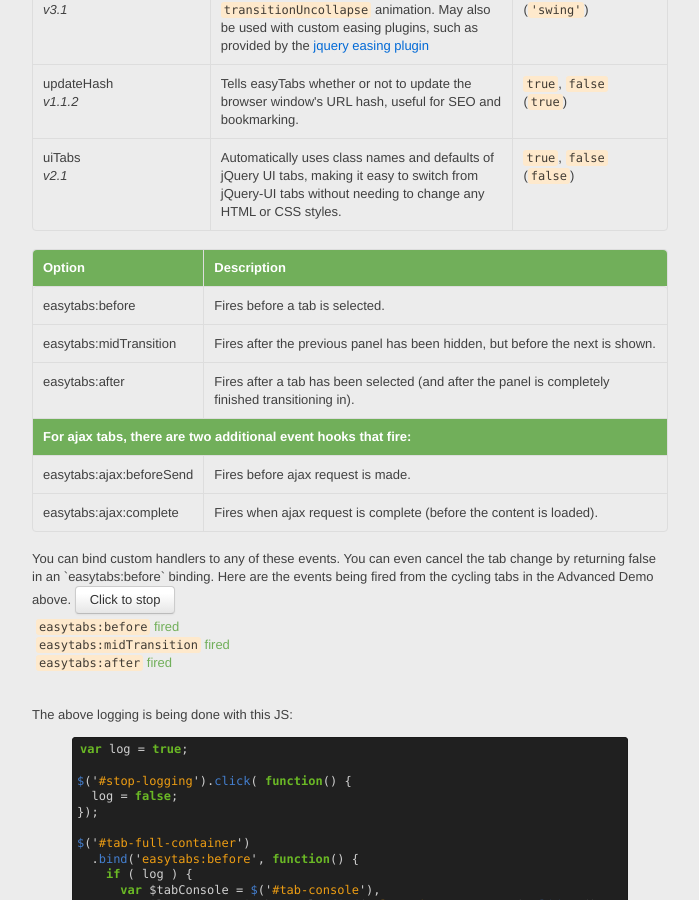
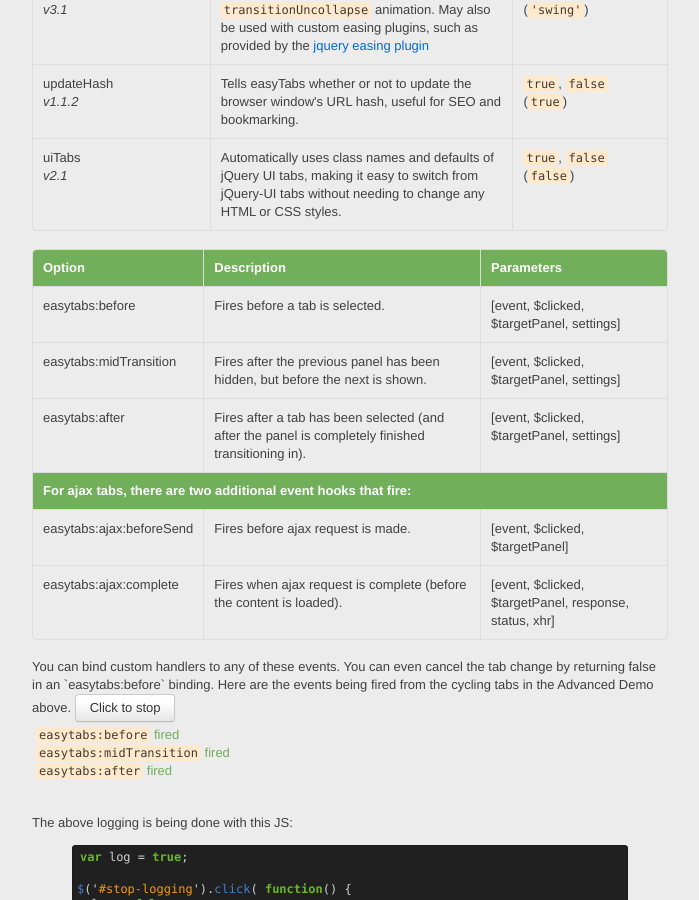
Before and after one commit to alfajango/alfajango.github.com, a Jekyll site: the page built from _posts/2012-01-09-easytabs.md, in a window 1280 px wide and 900 px high, scrolled down 6432 px. Shown: the whole window, without its empty margins (131-830 px from the left). Built offline with Jekyll 4.4.1, drawn with Linux system fonts in a browser that asks for light colours; nearby versions of some CDN libraries; library files that are not in the unit come from our copies; Markdown is read by kramdown in place of the engine named in the settings.

Commit message:
Added easytabs documentation for event parameters

```diff
--- a/_posts/2012-01-09-easytabs.md
+++ b/_posts/2012-01-09-easytabs.md
@@ -476,30 +476,36 @@ jQuery EasyTabs fires off three events to which you can bind your own functional
  <thead>
   <th>Option</th>
   <th>Description</th>
+  <th>Parameters</th>
  </thead>
  <tbody>
   <tr>
    <td>easytabs:before</td>
    <td>Fires before a tab is selected.</td>
+   <td>[event, $clicked, $targetPanel, settings]</td>
   </tr>
   <tr>
    <td>easytabs:midTransition</td>
    <td>Fires after the previous panel has been hidden, but before the next is shown.</td>
+   <td>[event, $clicked, $targetPanel, settings]</td>
   </tr>
   <tr>
    <td>easytabs:after</td>
    <td>Fires after a tab has been selected (and after the panel is completely finished transitioning in).</td>
+   <td>[event, $clicked, $targetPanel, settings]</td>
   </tr>
   <tr>
-   <th colspan=2>For ajax tabs, there are two additional event hooks that fire:</th>
+   <th colspan=3>For ajax tabs, there are two additional event hooks that fire:</th>
   </tr>
   <tr>
    <td>easytabs:ajax:beforeSend</td>
    <td>Fires before ajax request is made.</td>
+   <td>[event, $clicked, $targetPanel]</td>
   </tr>
   <tr>
    <td>easytabs:ajax:complete</td>
    <td>Fires when ajax request is complete (before the content is loaded).</td>
+   <td>[event, $clicked, $targetPanel, response, status, xhr]</td>
   </tr>
  </tbody>
 </table>
```
